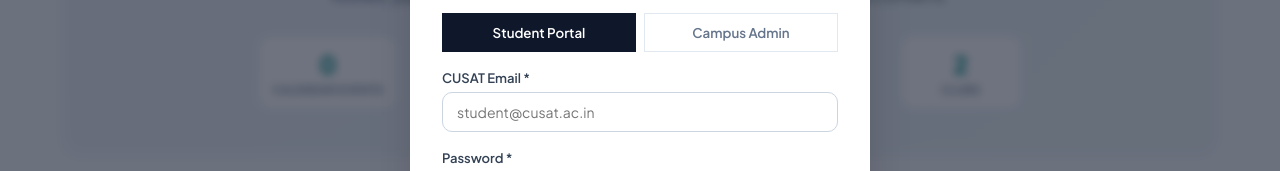
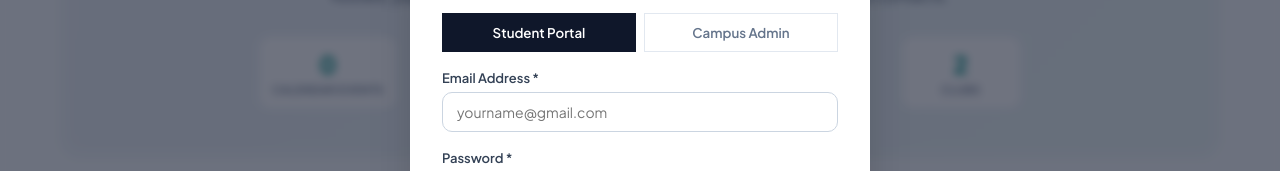
Before and after one commit to Navajith1213/KSU-CUSAT-APP, a React (Vite) app: page / in a window 1280 px wide. Both pictures are taken after a click on the button "Log In". Shown: the part 269-440 px from the top of the page. Built offline with nearby package versions, Linux system fonts and the light colour scheme.

Commit message:
fix: change student registration email field from CUSAT email to Gmail

```diff
--- a/src/components/Modals/AuthModal.jsx
+++ b/src/components/Modals/AuthModal.jsx
@@ -188,12 +188,12 @@
                 )}
 
                 <div className="form-group">
-                  <label>CUSAT Email *</label>
+                  <label>Email Address *</label>
                   <input
                     type="email"
                     value={email}
                     onChange={(e) => setEmail(e.target.value)}
-                    placeholder="student@cusat.ac.in"
+                    placeholder="yourname@gmail.com"
                     required
                   />
                 </div>
```
